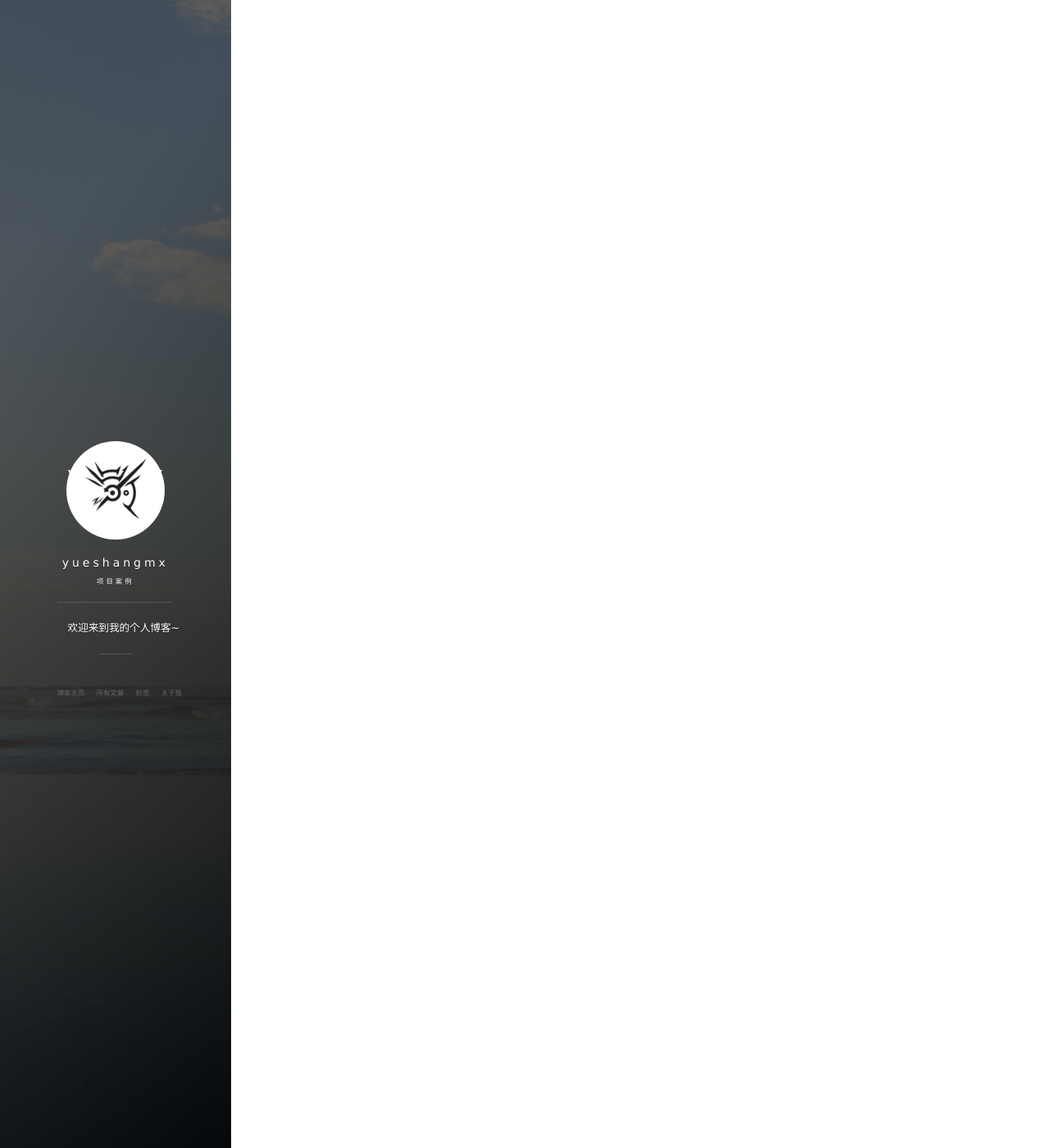
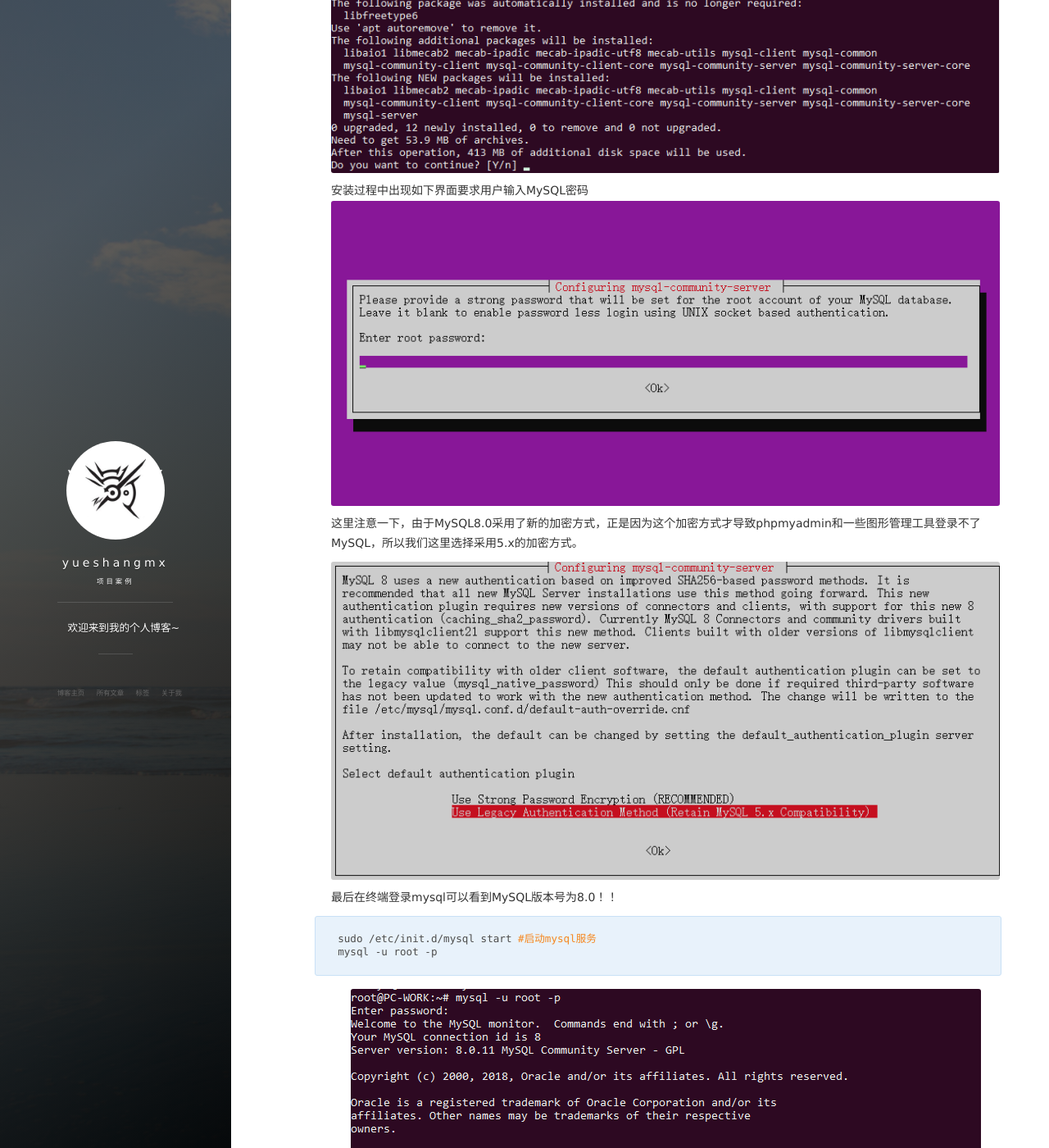
Before and after one commit to yueshangmx/yueshangmx.github.io, a Jekyll site: the page built from _posts/2018-06-20-Ubuntu Server 16.04 配置web环境.md, in a window 1280 px wide and 1400 px high, scrolled down 2361 px. Shown: the whole window at 82% size. Built offline with Jekyll 4.4.1, drawn with Linux system fonts in a browser that asks for light colours; nearby versions of some CDN libraries; comment, search, counter and statistics services are not loaded; some of the changed text lies outside the part shown.

Commit message:
update server-ubuntu

````diff
--- a/_posts/2018-06-20-Ubuntu Server 16.04 配置web环境.md
+++ b/_posts/2018-06-20-Ubuntu Server 16.04 配置web环境.md
@@ -45,7 +45,9 @@ wget https://dev.mysql.com/get/mysql-apt-config_0.8.10-1_all.deb
 sudo dpkg -i mysql-apt-config_0.*.****_all.deb
 ```
 安装执行，选择MySQL8.0，OK。<br>
-![](/images/posts/server/ub-mysql.png)
+![](/images/posts/server/ub-mysql.png)<br>
+![](/images/posts/server/ub-mysql-2.png)<br>
+![](/images/posts/server/ub-mysql-3.png)
 
 然后apt update更新一下<br>
 ![](/images/posts/server/apt-update.png)
@@ -54,3 +56,45 @@ sudo dpkg -i mysql-apt-config_0.*.****_all.deb
 ```text
 sudo apt install mysql-server
 ```
+![](/images/posts/server/ub-install-mysql.png)
+
+安装过程中出现如下界面要求用户输入MySQL密码<br>
+![](/images/posts/server/set-passwd.png)
+
+这里注意一下，由于MySQL8.0采用了新的加密方式，正是因为这个加密方式才导致phpmyadmin和一些图形管理工具登录不了MySQL，所以我们这里选择采用5.x的加密方式。
+
+![](/images/posts/server/set-passwd-2.png)
+
+最后在终端登录mysql可以看到MySQL版本号为8.0！！
+```text
+sudo /etc/init.d/mysql start #启动mysql服务
+mysql -u root -p
+```
+![](/images/posts/server/mysql-version.png)
+
+
+
+### PHP7.2
+
+1.添加PHP7.2的源并安装
+```text
+sudo add-apt-repository ppa:ondrej/php
+sudo apt-get update
+sudo apt-get install -y php7.2
+```
+![](/images/posts/server/ub-install-php.png)
+
+然后再安装你需要的模块
+```text
+sudo apt-get install php7.2-mysql php7.2-curl php7.2-json php7.2-cgi php7.2-xsl
+```
+
+安装完成之后再web跟目录创建一个info.php文件，输入
+```text
+<?php
+  phpinfo()
+?>
+```
+然后打开http://127.0.0.1/info.php,你就可以看到下面的界面
+
+![](/images/posts/server/phpinfo.png)
````
Also changed, not shown: images/posts/server/mysql-version.png (added), images/posts/server/phpinfo.png (added), images/posts/server/set-passwd-2.png (added), images/posts/server/set-passwd.png (added), images/posts/server/ub-install-mysql.png (added), images/posts/server/ub-install-php.png (added), images/posts/server/ub-mysql-2.png (added), images/posts/server/ub-mysql-3.png (added), images/posts/server/ub-mysql.png.
